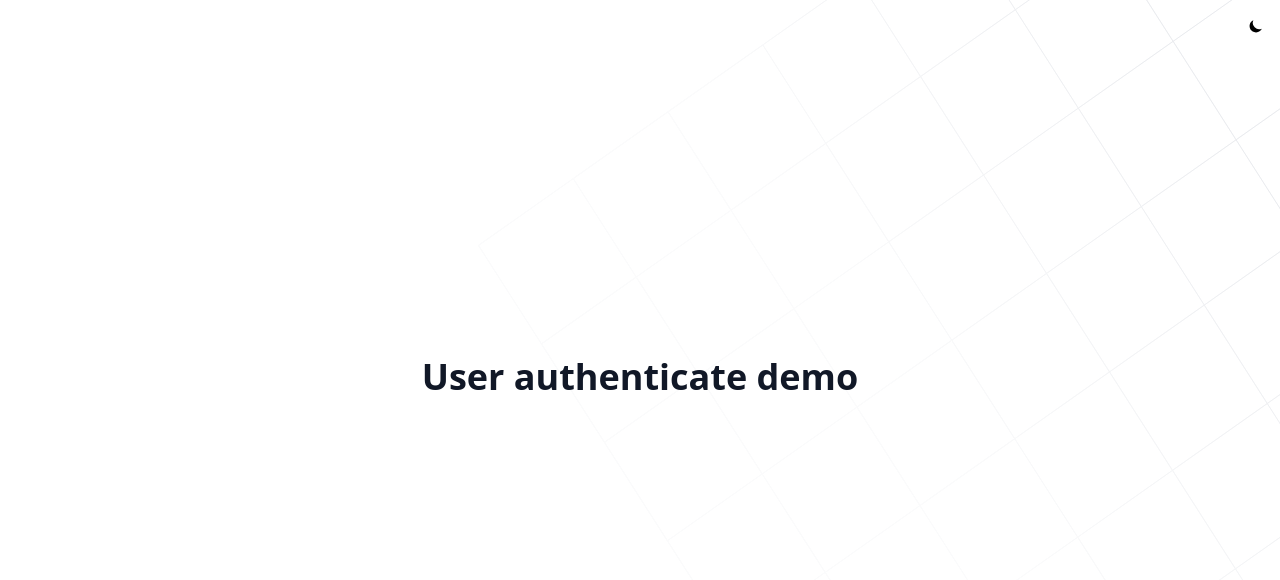
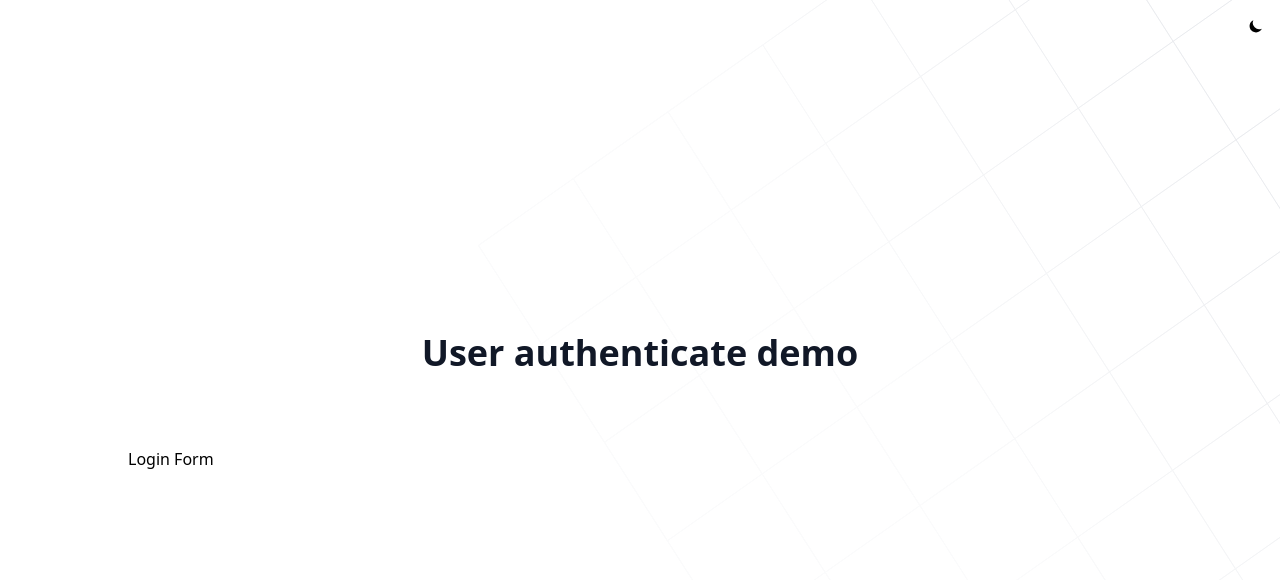
Before and after one commit to giangnguyen33/user-authenticate-demo, a React (Vite) app: page /login in a window 1280 px wide. Shown: the top 580 px of the page. Built offline with nearby package versions, Linux system fonts and the light colour scheme.

Commit message:
Setup react router

```diff
--- a/jest.setup.ts
+++ b/jest.setup.ts
@@ -1 +1,4 @@
 import "@testing-library/jest-dom";
+
+import { TextEncoder } from 'util';
+global.TextEncoder = TextEncoder;
--- a/package.json
+++ b/package.json
@@ -17,7 +17,8 @@
   "dependencies": {
     "flowbite-react": "^0.11.0",
     "react": "^19.0.0",
-    "react-dom": "^19.0.0"
+    "react-dom": "^19.0.0",
+    "react-router": "^7.5.0"
   },
   "devDependencies": {
     "@eslint/js": "^9.21.0",
--- a/src/App.tsx
+++ b/src/App.tsx
@@ -1,4 +1,6 @@
 import { DarkThemeToggle } from "flowbite-react";
+import AppRoutes from "./routes/AppRoutes";
+import { BrowserRouter } from "react-router";
 
 export default function App() {
   return (
@@ -30,6 +32,9 @@ export default function App() {
 
         <div className="relative flex w-full flex-col items-start gap-6 self-stretch">
           <div className="grid w-full grid-cols-1 gap-6 md:grid-cols-2"></div>
+          <BrowserRouter>
+            <AppRoutes />
+          </BrowserRouter>
         </div>
       </div>
     </main>
--- /dev/null
+++ b/src/pages/Login.tsx
@@ -0,0 +1,4 @@
+const Login = () => {
+  return <div data-testid="LoginPage"> Login Form</div>;
+};
+export default Login;
--- /dev/null
+++ b/src/routes/AppRoutes.tsx
@@ -0,0 +1,13 @@
+import { Route, Routes } from "react-router";
+import Login from "../pages/Login";
+
+const AppRoutes = () => {
+  return (
+    <Routes>
+      <Route path="/" element={<Login />}></Route>
+      <Route path="/login" element={<Login />}></Route>
+    </Routes>
+  );
+};
+
+export default AppRoutes;
```
Also changed, not shown: 2 other files (tests, documents, lock files or other folders).
